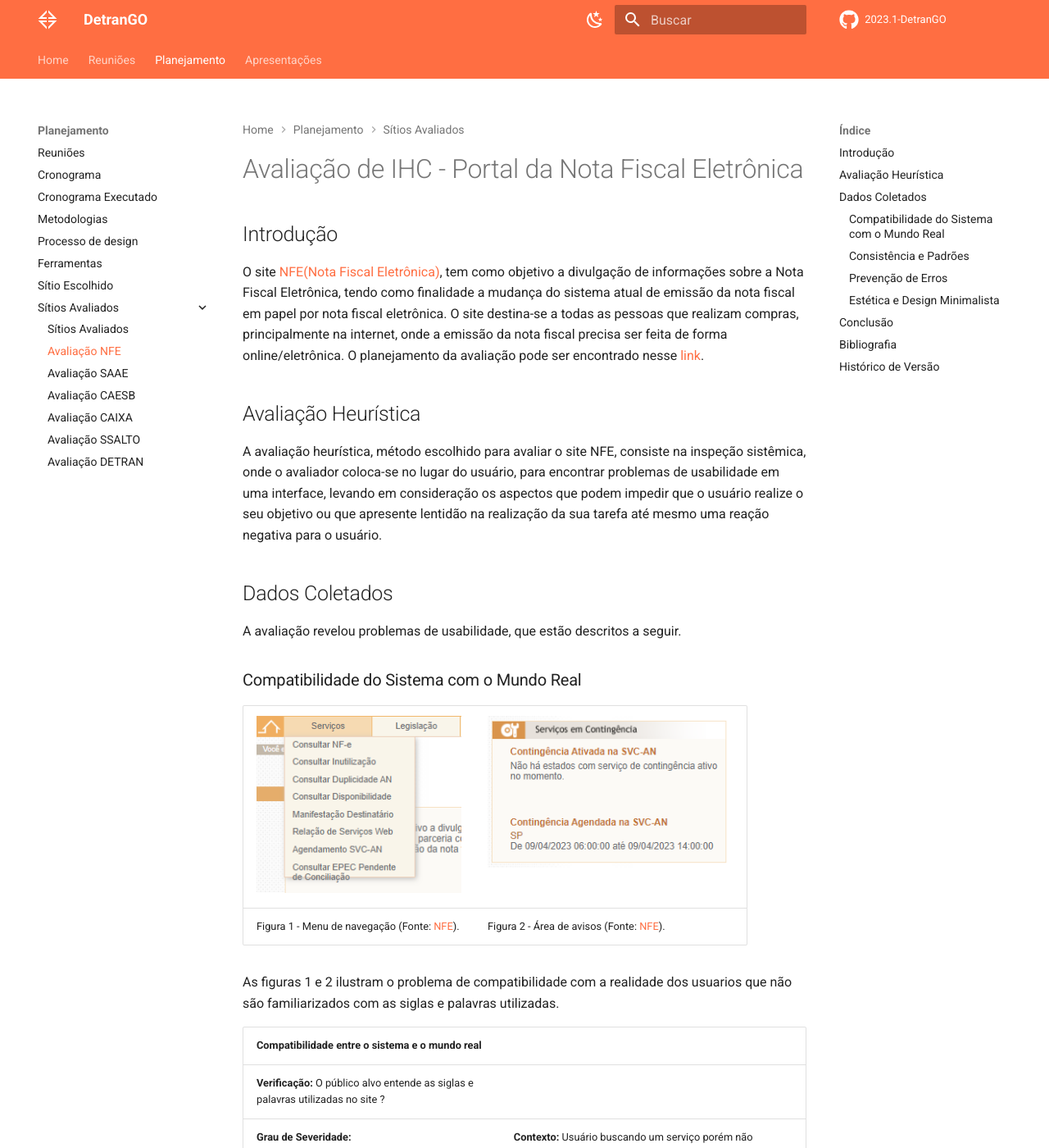
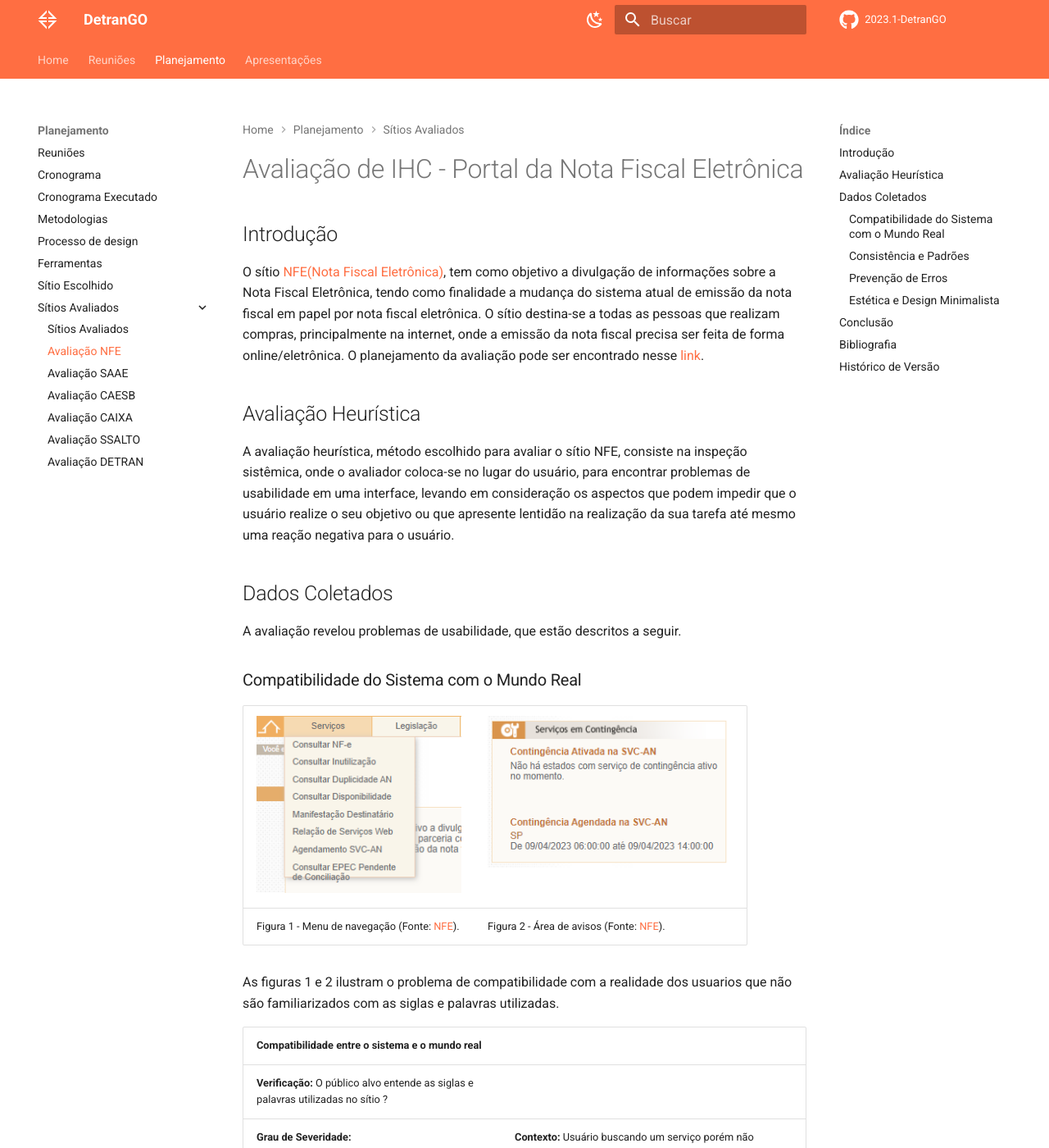
Before and after one commit to Interacao-Humano-Computador/2023.1-DetranGO, an MkDocs documentation site: the page built from docs/planejamento/sites_avaliados/avaliacao_NFE.md, in a window 1280 px wide and 1400 px high. Shown: the whole window at 82% size. Built offline with MkDocs 1.6.1 and Material for MkDocs 9.7.7, drawn with Linux system fonts in a browser that asks for light colours; comment, search, counter and statistics services are not loaded; some of the changed text lies outside the part shown.

```diff
--- a/docs/planejamento/sites_avaliados/avaliacao_NFE.md
+++ b/docs/planejamento/sites_avaliados/avaliacao_NFE.md
@@ -2,12 +2,12 @@
 
 ## Introdução
 
-O site [NFE(Nota Fiscal Eletrônica)](https://www.nfe.fazenda.gov.br/portal/principal.aspx), tem como objetivo a divulgação de informações sobre a Nota Fiscal Eletrônica, tendo como finalidade a mudança do sistema atual de emissão da nota fiscal em papel por nota fiscal eletrônica. O site destina-se a todas as pessoas que realizam compras, principalmente na internet, onde a emissão da nota fiscal precisa ser feita de forma online/eletrônica. O planejamento da avaliação pode ser encontrado nesse [link](../../assets/NFE/planejamentoNFE.pdf).
+O sítio [NFE(Nota Fiscal Eletrônica)](https://www.nfe.fazenda.gov.br/portal/principal.aspx), tem como objetivo a divulgação de informações sobre a Nota Fiscal Eletrônica, tendo como finalidade a mudança do sistema atual de emissão da nota fiscal em papel por nota fiscal eletrônica. O sítio destina-se a todas as pessoas que realizam compras, principalmente na internet, onde a emissão da nota fiscal precisa ser feita de forma online/eletrônica. O planejamento da avaliação pode ser encontrado nesse [link](../../assets/NFE/planejamentoNFE.pdf).
 
 
 ## Avaliação Heurística
 
-A avaliação heurística, método escolhido para avaliar o site NFE, consiste na inspeção sistêmica, onde o avaliador coloca-se no lugar do usuário, para encontrar problemas de usabilidade em uma interface, levando em consideração os aspectos que podem impedir que o usuário realize o seu objetivo ou que apresente lentidão na realização da sua tarefa até mesmo uma reação negativa para o usuário.
+A avaliação heurística, método escolhido para avaliar o sítio NFE, consiste na inspeção sistêmica, onde o avaliador coloca-se no lugar do usuário, para encontrar problemas de usabilidade em uma interface, levando em consideração os aspectos que podem impedir que o usuário realize o seu objetivo ou que apresente lentidão na realização da sua tarefa até mesmo uma reação negativa para o usuário.
 
 
 ## Dados Coletados
@@ -24,7 +24,7 @@ As figuras 1 e 2 ilustram o problema de compatibilidade com a realidade dos usua
 
 | **Compatibilidade entre o sistema e o mundo real** |     |
 | -------------------------------------------------- | --- |
-| **Verificação:** O público alvo entende as siglas e palavras utilizadas no site ? |
+| **Verificação:** O público alvo entende as siglas e palavras utilizadas no sítio ? |
 | **Grau de Severidade:** <br/> [ ] 0 - Sem importância <br/> [ ] 1 - Cosmético <br/> [X] 2 - Simples <br/> [ ] 3 - Grande <br/> [ ] 4 - Catastrófico | **Contexto:** Usuário buscando um serviço porém não consegue identificá-lo. |
 | **Natureza do Problema:**  <br/> [X] Barreira <br/> [ ] Obstáculo <br/> [ ] Ruído | **Causa:** As nomenclaturas utilizadas não estão de acordo com o repertório cultural do usuário. |
 | **Perspectiva do Usuário:**  <br/> [X] Geral <br/> [ ] Preliminar <br/> [ ] Especial | **Efeito sobre o usuário:** Desorientação. |
@@ -48,13 +48,13 @@ As figuras 1 e 2 ilustram o problema de compatibilidade com a realidade dos usua
 
 Figura 5 - Formulário Agendamento (Fonte: <a href="https://www.nfe.fazenda.gov.br/AgendamentoSVC/Autenticacao.aspx">NFE</a>).
 
-Nas images acima vemos que, os padrões de disposição e apresentação, das informações e erros não são mantidos por todo o site.
+Nas images acima vemos que, os padrões de disposição e apresentação, das informações e erros não são mantidos por todo o sítio.
 
 | **Consistência e Padrões** |     |
 | -------------------------- | --- |
 | **Verificação:** Os padrões se mantêm para fácil identificação do usuário ? |
 | **Grau de Severidade:** <br/> [ ] 0 - Sem importância <br/> [ ] 1 - Cosmético <br/> [X] 2 - Simples <br/> [ ] 3 - Grande <br/> [ ] 4 - Catastrófico | **Contexto:** Usuário utilizando algum formulário na plataforma. |
-| **Natureza do Problema:**  <br/> [ ] Barreira <br/> [ ] Obstáculo <br/> [X] Ruído | **Causa:** Os padrões de disposição, design, informações não estão sendo seguidos em todo o site. |
+| **Natureza do Problema:**  <br/> [ ] Barreira <br/> [ ] Obstáculo <br/> [X] Ruído | **Causa:** Os padrões de disposição, design, informações não estão sendo seguidos em todo o sítio. |
 | **Perspectiva do Usuário:**  <br/> [X] Geral <br/> [ ] Preliminar <br/> [ ] Especial | **Efeito sobre o usuário:** Confusão, Estranheza. |
 | **Perspectiva da Tarefa:**  <br/> [X] Principal <br/> [ ] Secundário | **Efeito sobre a tarefa:** Atraso na execução. |
 | **Possíveis Correções:**  <br/>-> manter a consistência nos padrões para atividades semelhantes |
@@ -105,7 +105,7 @@ Primeiramente percebemos a quantidade de informações disponíveis que podem ac
 
 
 ## Conclusão
-Após a análise dos dados coletados na avaliação do site do portal da nota fiscal eletrônica, observamos que apesar de atender as necessidades do usuário que o utiliza, o site possui muitos ruídos e obstáculos que dificultam sua utilização tornando a experiência do usuário difícil e desagradavel. Além disso, não fornece ferramentas e informações necessárias para usabilidade e acessibilidade plena.
+Após a análise dos dados coletados na avaliação do sítio do portal da nota fiscal eletrônica, observamos que apesar de atender as necessidades do usuário que o utiliza, o sítio possui muitos ruídos e obstáculos que dificultam sua utilização tornando a experiência do usuário difícil e desagradavel. Além disso, não fornece ferramentas e informações necessárias para usabilidade e acessibilidade plena.
 
 
 ## Bibliografia
```
Also changed, not shown: docs/planejamento/sites_avaliados/avaliacao_DETRANGO.md (+5 -5 lines).
